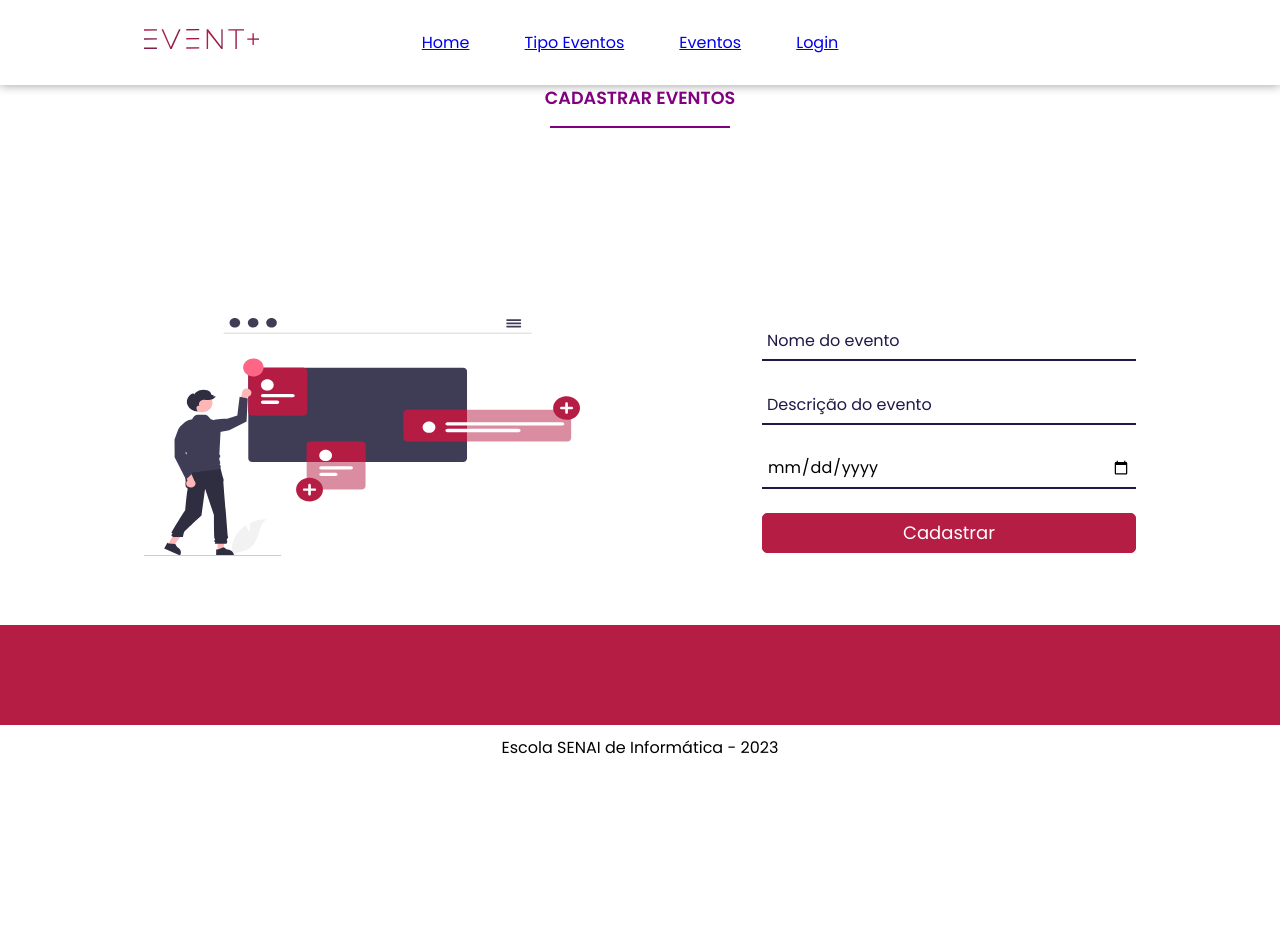
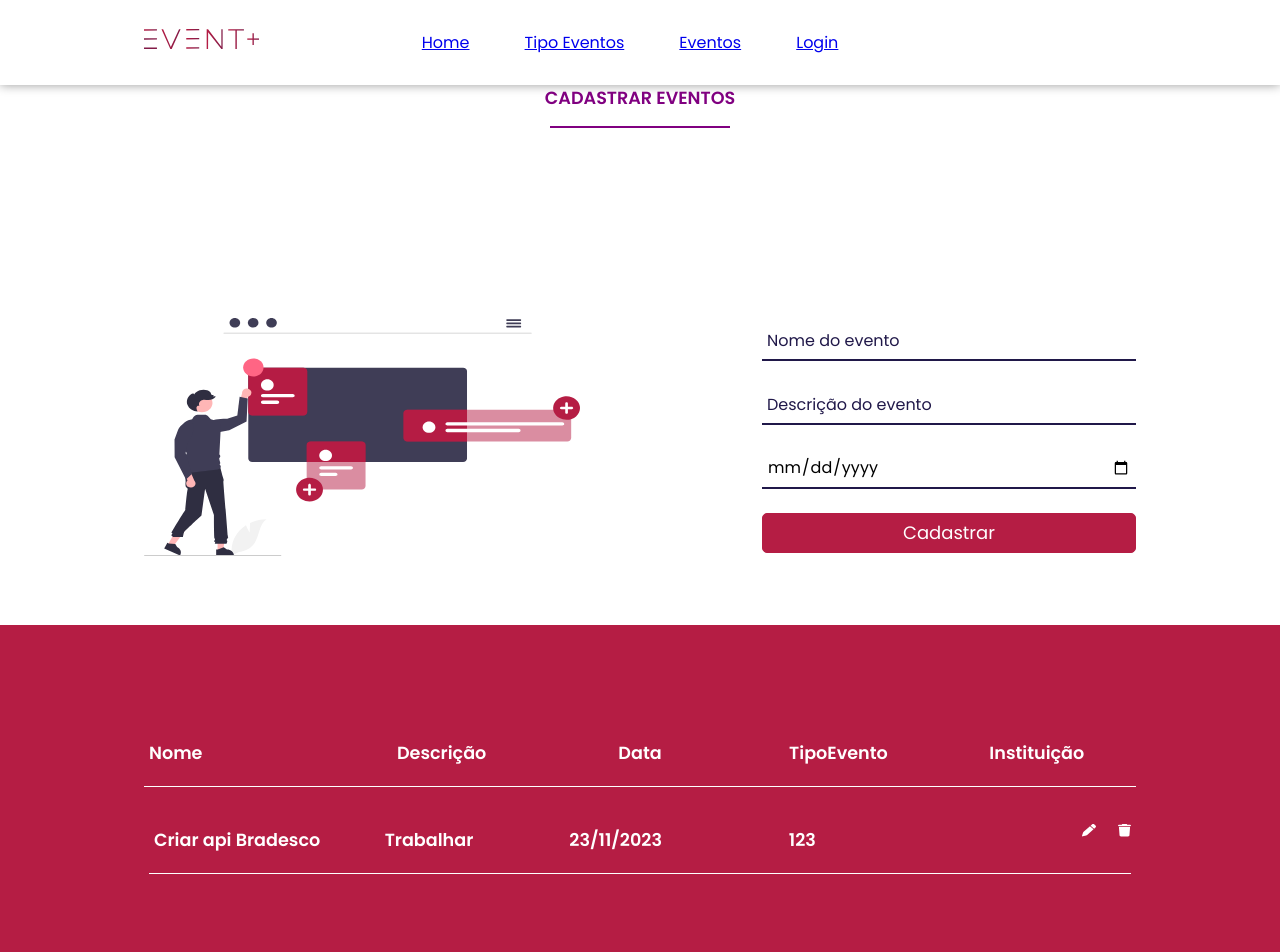
Before and after one commit to GuilhermeOliveira23/EventPlus-React, a React (Create React App) app: page /eventos in a window 1280 px wide. Shown: the top 952 px of the page. Before the commit the page ends 800 px from the top, so only its background shows below. Built offline with nearby package versions, Linux system fonts and the light colour scheme; no server answers.

Commit message:
Delete e list - EventPlus

```diff
--- a/src/components/Pages/EventosPage/EventosPage.css
+++ b/src/components/Pages/EventosPage/EventosPage.css
@@ -17,6 +17,14 @@
     /* border: 1px solid blue; */
 }
 
+.lista-eventos-section {
+    background-color: var(--color-red);
+    width: 100%;
+    padding-bottom: 50px;
+    overflow: auto;
+    /* height: 432px; */
+}
+
 @media screen and (min-width: 1200px) {
     .cadastro-evento__box {
         justify-content: space-between;
--- a/src/components/Pages/EventosPage/EventosPage.jsx
+++ b/src/components/Pages/EventosPage/EventosPage.jsx
@@ -7,6 +7,9 @@ import { Input, Button } from "../../FormComponents/FormComponents";
 import api from "../../../Services/Services";
 import Titulo from "../../Titulo/Titulo";
 import eventImage from "../../../assets/images/evento.svg";
+import TableEv from "./TableEv/TableEv";
+import Notification from "../../Notification/Notification";
+
 const EventosPage = () => {
   const [frmEdit, setFrmEdit] = useState(false);
   const [nomeEvento, setNomeEvento] = useState("");
@@ -14,14 +17,21 @@ const EventosPage = () => {
   const [descricao, setDescricao] = useState("");
   const [idInstituicao, setIdInstituicao] = useState("");
   const [idTipoEvento, setIdTipoEvento] = useState(null)
+  const [notifyUser, setNotifyUser] = useState({});
+
 
   useEffect(() => {
     // chamar a api
     async function getEventos() {
       try {
         const promise = await api.get("/Evento");
+        const promiseTipoEventos = await api.get("/TiposEvento")
+        const promiseInstituicao = await api.get("/Instituicao")
 
         setEventos(promise.data);
+        setInstituicao(promiseInstituicao.data);
+        setTipoEventos(promiseTipoEventos.data);
+        console.log(promise.data)
       } catch (error) {
         console.log("Deu ruim na api");
         console.log(error);
@@ -31,23 +41,48 @@ const EventosPage = () => {
     getEventos();
     console.log("A Página Tipo de Eventos FOI MONTADA!!!!");
   }, []);
-  const [Eventos, setEventos] = useState([
+
+const [tipoEventos, setTipoEventos] = useState();
+const [instituicao, setInstituicao] = useState();
+
+
+  const [eventos, setEventos] = useState([
     {
-      IdEvento: "123",
       nomeEvento: "Criar api Bradesco",
-      dataEvento: "11/23/2010",
+      dataEvento: "23/11/2023",
       descricao: "Trabalhar",
-      idInstituicao: "3fa85f64-5717-4562-b3fc-2c963f66afa6",
+      idInstituicao: "213",
       idTipoEvento: "123",
     },
   ]);
 
+  async function showUpdateForm(){
+
+
+
+  }
   function handleUpdate(e) {
     e.preventDefault();
   }
 
   async function handleSubmit(e) {
     e.preventDefault();
+  }
+  async function handleDelete(id){
+
+    try {
+      const retorno = await api.delete("/Evento/" + id)
+      alert("DELETADO COM SUCESSO")
+
+
+      const retornoGet = await api.get("/Evento")
+      setEventos(retornoGet.data)
+
+    } catch (error) {
+      console.log("Deu ruim na api")
+
+    }
+
   }
 
   return (
@@ -92,6 +127,8 @@ const EventosPage = () => {
                {/* idInstituicao  e idTipoEvento vão ser select */}
 
 
+
+
                 <Input
                   id={"dataEvento"}
                   type={"date"}
@@ -103,6 +140,9 @@ const EventosPage = () => {
                     setDataEvento(e.target.value);
                   }}
                 />
+
+
+
                 <Button
                 textButton={"Cadastrar"}
                 id={"cadastrar"}
@@ -170,7 +210,10 @@ const EventosPage = () => {
       </Container>
       <section className="lista-eventos-section">
         <Container>
-
+        <TableEv
+        dados={eventos}
+        fnUpdate={showUpdateForm}
+        fnDelete={handleDelete} />
         </Container>
 
       </section>
--- /dev/null
+++ b/src/components/Pages/EventosPage/TableEv/TableEv.jsx
@@ -0,0 +1,53 @@
+import React from "react";
+import "./TableEv.css";
+import trashDelete from "../../../../assets/images/trash-delete.svg";
+import editPen from "../../../../assets/images/edit-pen.svg";
+const TableEv = ({ dados, fnUpdate = null, fnDelete = null }) => {
+  return (
+    <table className="table-data">
+      <thead>
+        <tr className="table-data__head-row">
+          <th className="table-data__head-title">Nome</th>
+          <th className="table-data__head-title">Descrição</th>
+          <th className="table-data__head-title">Data</th>
+          <th className="table-data__head-title">TipoEvento</th>
+          <th className="table-data__head-title">Instituição</th>
+        </tr>
+      </thead>
+      <tbody className="table-data__data">
+        {dados.map((ev) => {
+          return (
+            <tr className="table-data__head-row">
+              <td className="table-data__head-title">{ev.nomeEvento}</td>
+              <td className="table-data__head-title">{ev.descricao}</td>
+              <td className="table-data__head-title">{ev.dataEvento}</td>
+              <td className="table-data__head-title">{ev.idTipoEvento}</td>
+              <td className="table-data__head-title">{ev.idInstitucao}</td>
+
+              <td className="table-data__head-title--little">
+                <img
+                  src={editPen}
+                  alt=""
+                  onClick={() => {
+                    fnUpdate();
+                  }}
+                />
+              </td>
+              <td className="table-data__head-title-little">
+                <img
+                  src={trashDelete}
+                  alt=""
+                  onClick={() => {
+                    fnDelete();
+                  }}
+                />
+              </td>
+            </tr>
+          );
+        })}
+      </tbody>
+    </table>
+  );
+};
+
+export default TableEv;
```
Also changed, not shown: src/components/Pages/EventosPage/SelectEv/SelectEv.js (+14 -0 lines), src/components/Pages/EventosPage/TableEv/TableEv.js (deleted).
